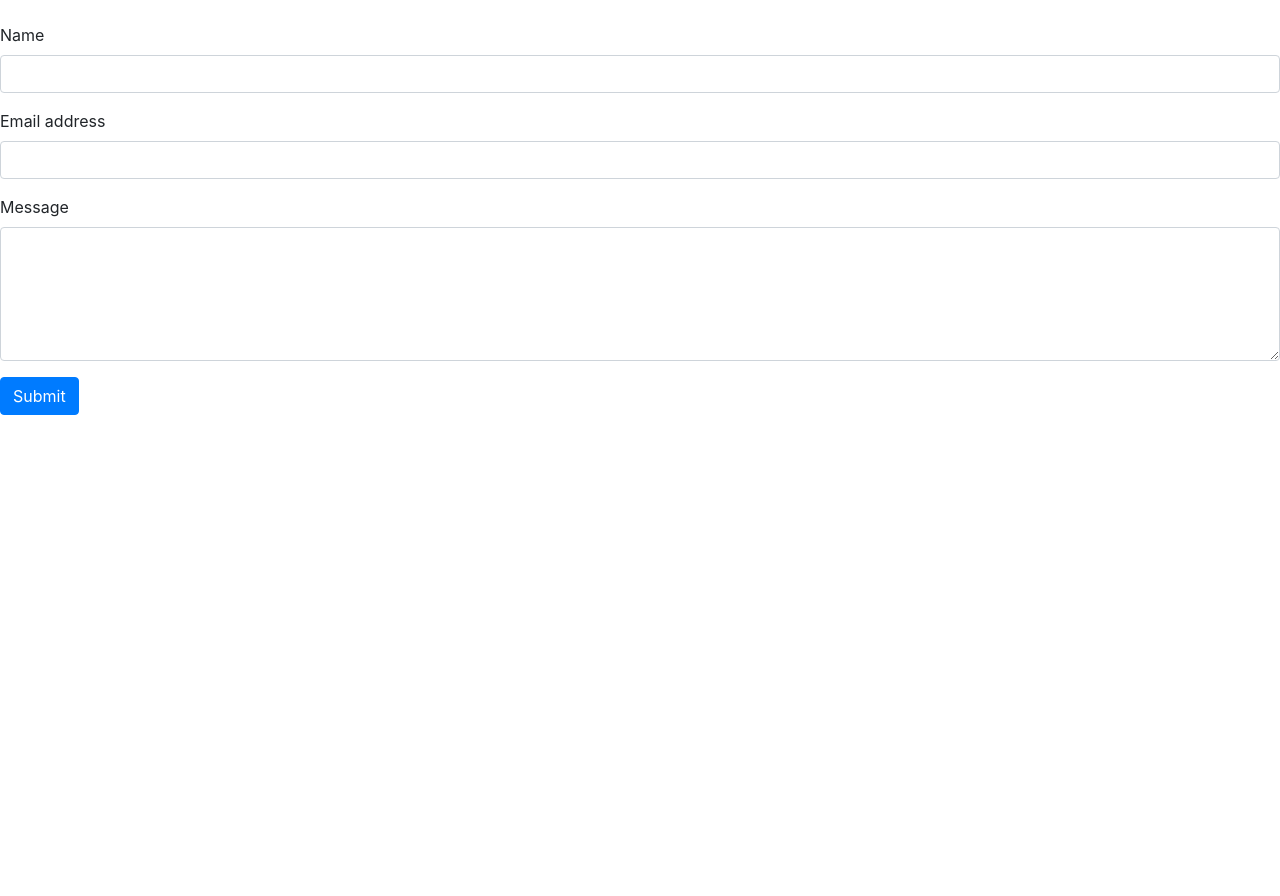
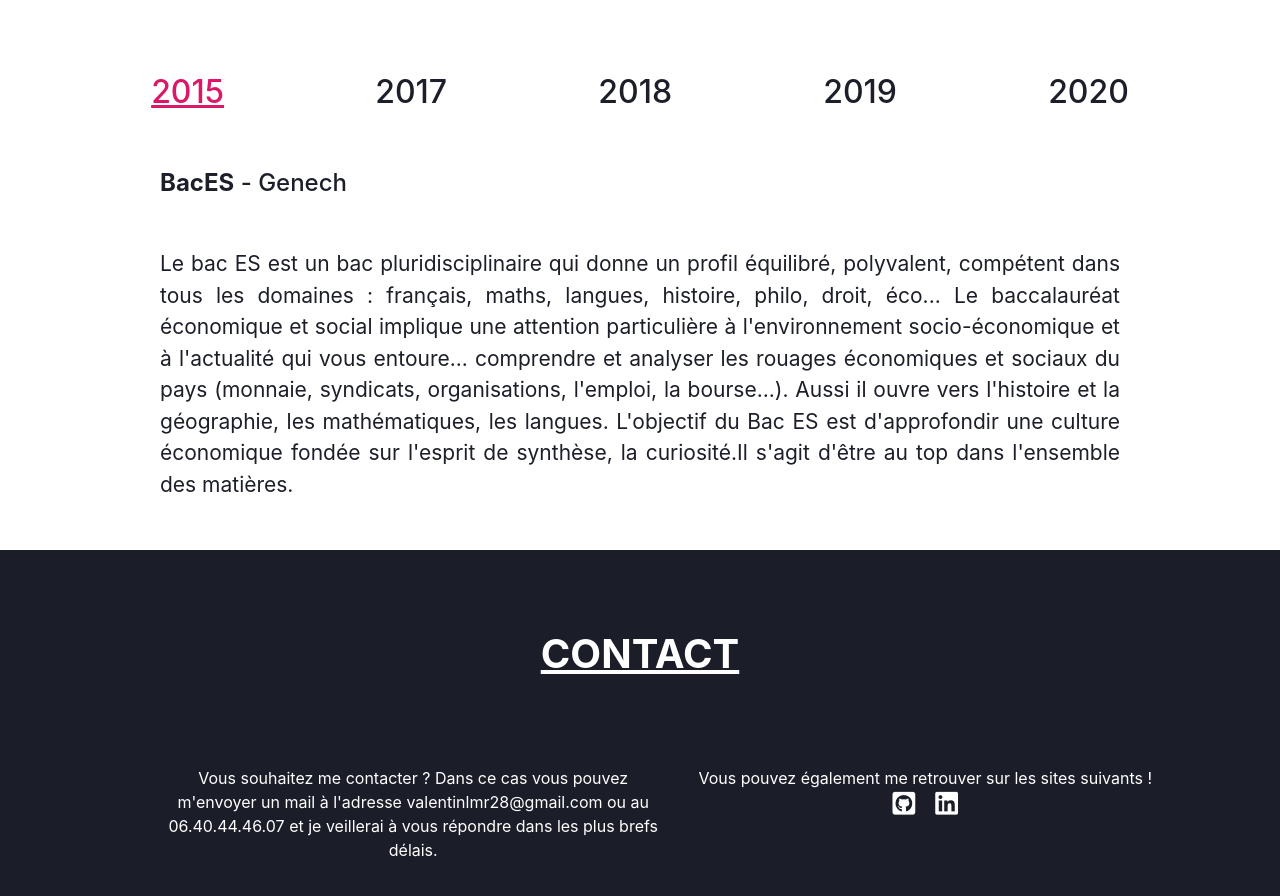
Before and after one commit to valentinLmr/portfolio, a React (Create React App) app: page / in a window 1280 px wide. Shown: the part 2687-3583 px from the top of the page. Before the commit the page ends 3102 px from the top, so only its background shows below. Built offline with nearby package versions, Linux system fonts and the light colour scheme.

Commit message:
fixing bug, add contact

```diff
--- a/src/App.js
+++ b/src/App.js
@@ -5,7 +5,6 @@ import Formation from './components/Formations/Formations';
 import Projet from './components/Projets/Projets';
 import About from './components/About/About';
 import Contact from './components/Contact/Contact'
-
 class App extends Component {
 
 
--- a/src/axios-contact.js
+++ /dev/null
@@ -1,7 +0,0 @@
-import axios from 'axios';
-
-const instance = axios.create({
-    baseURL: 'https://valentin-portfolio-44b64.firebaseio.com/'
-});
-
-export default instance
--- a/src/components/About/About.module.css
+++ b/src/components/About/About.module.css
@@ -1,6 +1,6 @@
 
 .AboutContainer{
-    height: 78vh;
+    height: 100vh;
     position: relative
 }
 
@@ -10,7 +10,7 @@
 
 @media (max-width: 700px) {
     .AboutContainer{
-        height: auto
+        height: 100vh
     }
 
 
--- a/src/components/About/Infos/Infos.js
+++ b/src/components/About/Infos/Infos.js
@@ -8,7 +8,7 @@ const about = () => {
             <div>
                 <img style={{width:'200px', height:'200px', borderRadius:'50%'}}src={profil} alt='profil'/>
                 <div style={{ width:'100%', height: 'auto', margin: '20px auto'}}>
-                    <p style={{fontSize: '24px', justifyContent:'center', color: 'rgb(29, 32, 41)'}}><strong><i>"Hey, je suis Valentin, passionnée de Développement d'App Web et mobile"</i></strong></p>
+                    <p style={{fontSize: '21px', justifyContent:'center', color: 'rgb(29, 32, 41)'}}><strong><i>"Hey, je suis Valentin, passionnée de Développement d'App Web et mobile"</i></strong></p>
                 </div>
                 <div className={styles.Infos}>
                     <div className={styles.Info}>
--- a/src/components/About/Infos/Infos.module.css
+++ b/src/components/About/Infos/Infos.module.css
@@ -19,6 +19,10 @@
     height: auto;
 }
 
+.Info h4{
+    font-size: 12px;
+}
+
 @media (max-width: 700px) {
 
     .InfosContainer{
@@ -27,7 +31,6 @@
         margin: 0 auto;
     }
 
-
     .Info{
         width: auto;
     }
--- a/src/components/Contact/Contact.js
+++ b/src/components/Contact/Contact.js
@@ -1,71 +1,20 @@
-import React, {Component} from 'react'
-import axios from '../../axios-contact';
+import React from 'react'
+import style from './Contact.module.css'
 
+const contact = props => (
+    <div className={style.ContactContainer}>
+        <h2><strong><u>CONTACT</u></strong></h2>
+        <div className={style.Contact}>
+            <p>Vous souhaitez me contacter ? Dans ce cas vous pouvez m'envoyer un mail à l'adresse valentinlmr28@gmail.com ou au 06.40.44.46.07 et je veillerai à vous répondre dans les plus brefs délais.</p>
+            <div className={style.ListReseau}>
+                <p>Vous pouvez également me retrouver sur les sites suivants !</p>
+                <div style={{display:'flex', justifyContent:'center'}}>
+                    <i class="fab fa-github-square"></i>
+                    <i class="fab fa-linkedin"></i>
+                </div>
+            </div>
+        </div>
+    </div>
+)
 
-class Contact extends Component {
-
-    state = {
-        name: '',
-        email: '',
-        message: '',
-        emailStatus: ''
-    }
-
-
-    onNameChange(event){
-        console.log(event.target.value)
-        this.setState({name: event.target.value})
-    }
-
-    onEmailChange(event) {
-    this.setState({email: event.target.value})
-    }
-
-    onMessageChange(event) {
-    this.setState({message: event.target.value})
-    }
-
-    handleSubmit(e){
-        e.preventDefault();
-
-        const contact = {
-            name: this.state.name,
-            email: this.state.email,
-            message: this.state.message
-        }
-
-        axios.post('/contact.json', contact)
-        .then(response =>  console.log(response))
-        .catch(error => console.log(error));
-      }
-
-      resetForm(){
-         this.setState({name: '', email: '', message: ''})
-      }
-
-  render() {
-
-   return(
-
-    <div className="App">
-        <form id="contact-form" onSubmit={this.handleSubmit.bind(this)} method="POST">
-            <div className="form-group">
-                <label htmlFor="name">Name</label>
-                <input type="text" className="form-control" value={this.state.name} onChange={this.onNameChange.bind(this)} />
-            </div>
-            <div className="form-group">
-                <label htmlFor="exampleInputEmail1">Email address</label>
-                <input type="email" className="form-control" aria-describedby="emailHelp" value={this.state.email} onChange={this.onEmailChange.bind(this)} />
-            </div>
-            <div className="form-group">
-                <label htmlFor="message">Message</label>
-                <textarea className="form-control" rows="5" value={this.state.message} onChange={this.onMessageChange.bind(this)} />
-            </div>
-            <button type="submit" className="btn btn-primary">Submit</button>
-        </form>
-     </div>
-   )
-  }
-}
-
-export default Contact;
+export default contact
--- a/src/components/Contact/Contact.module.css
+++ b/src/components/Contact/Contact.module.css
@@ -0,0 +1,43 @@
+.ContactContainer{
+    width: 100%;
+    background-color:#1B1E29 ;
+    color: white;
+    box-sizing: border-box;
+    height: auto;
+    margin-top: 50px;
+
+}
+
+.ContactContainer h2{
+    font-size: 40px;
+    text-align: center;
+    padding-top: 10vh;
+}
+
+.Contact{
+    display: flex;
+    font-size: 26px;
+    width: 80%;
+    margin: 0 auto;
+    padding: 10vh 0;
+}
+
+.Contact p {
+    font-size: 16px;
+    width: 50%;
+    text-align: center;
+    margin: 0 auto;
+}
+
+.ListReseau{
+    justify-content: center;
+}
+
+.ListReseau p{
+    width: 100%;
+   margin: 0 auto;
+}
+
+.ListReseau i {
+   margin: 0 10px 0 10px
+}
--- a/src/components/Formations/Formation.module.css
+++ b/src/components/Formations/Formation.module.css
@@ -20,6 +20,10 @@
     box-sizing: border-box;
 }
 
+.Description  h3 {
+    margin: 50px 0;
+}
+
 .Actif{
     color: #DB1867;
     text-decoration: underline;
--- a/src/components/Formations/Formations.js
+++ b/src/components/Formations/Formations.js
@@ -117,7 +117,7 @@ class Formation extends Component {
         return (
             <div onClick={this.descriptionDisplayHandler}>
                 <h2 style={{textAlign:'center',
-                    margin: '3% 0',
+                    margin: '10vh 0',
                     fontSize: '50px',
                     color: '#1C1F29'}}><strong><u>FORMATION</u></strong>
                 </h2>
--- a/src/components/Projets/Projets.js
+++ b/src/components/Projets/Projets.js
@@ -7,7 +7,7 @@ import Sharemyplan from '../../assets/Images/Sharemyplan.png'
 const projets = props => (
 
     <div className={style.ProjetsContainers}>
-        <h2 style={{fontSize:'50px'}}><strong><u>PROJETS</u></strong></h2>
+        <h2 style={{fontSize:'50px', margin: '10vh 0'}}><strong><u>PROJETS</u></strong></h2>
         <div className= {style.Projets}>
 
 
```
